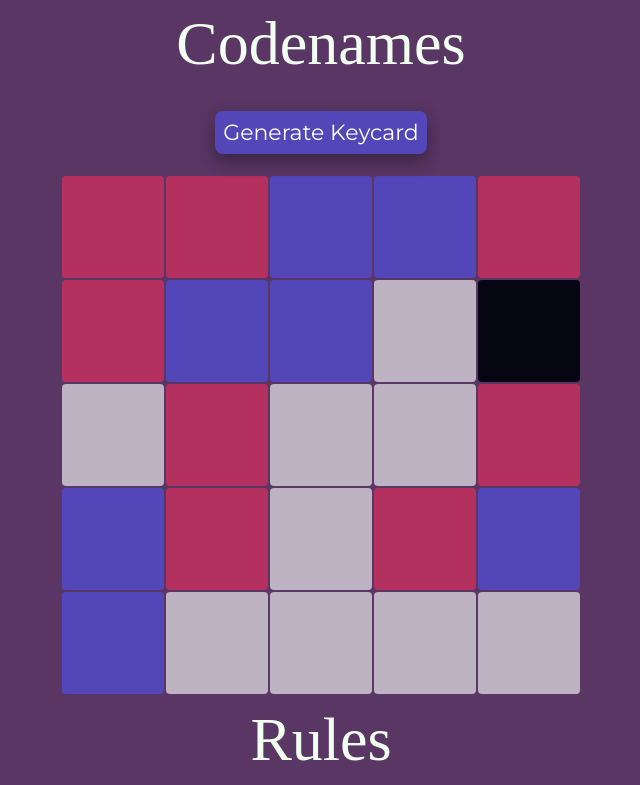
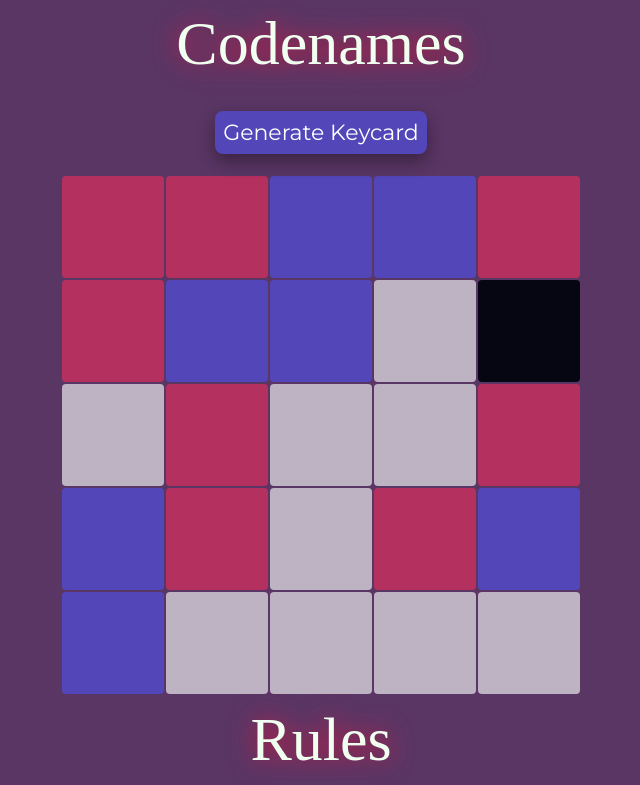
Before and after one commit to Barozzi/codenames-keycard-generator, a React (Create React App) app: page / in a window 1280 px wide. Shown: the top 785 px of the page, without its empty margins (319-959 px from the left). Built offline with nearby package versions, Linux system fonts and the light colour scheme.

Commit message:
restore red glow around the title

```diff
--- a/src/App.css
+++ b/src/App.css
@@ -30,7 +30,7 @@
   padding-top: 8px;
   padding-bottom: 12px;
   text-align: center;
-  filter: drop-shadow(0 2 1 crimson);
+  filter: drop-shadow(0 0 0.75rem crimson);
   color: #F0FFF0;
 }
 
```
